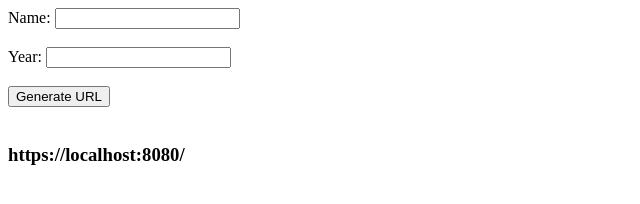
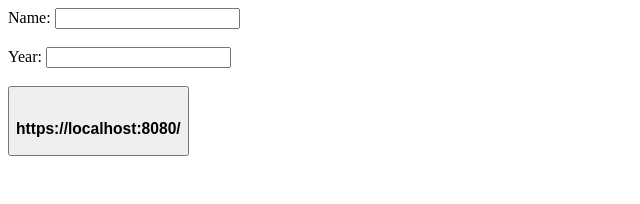
Before and after one commit to acciojob/sharable-urls-gayatri0803, a website: page main.html in a window 1280 px wide. Shown: the whole page, without its empty margins (0-640 px from the left). Drawn offline with Linux system fonts and the light colour scheme.

Commit message:
created a submission

```diff
--- a/main.html
+++ b/main.html
@@ -7,7 +7,7 @@
       <input type="text" id="name" name="name"><br><br>
       <label for="year">Year:</label>
       <input type="number" id="year" name="year"><br><br>
-      <input type="submit" id="button" value="Generate URL"><br><br>
+      <button type="submit" id="button" value="Generate URL"></button<br><br>
     </form>
     <h3 id="url">https://localhost:8080/</h3>
     <script type="text/javascript" src="./script.js">
```
